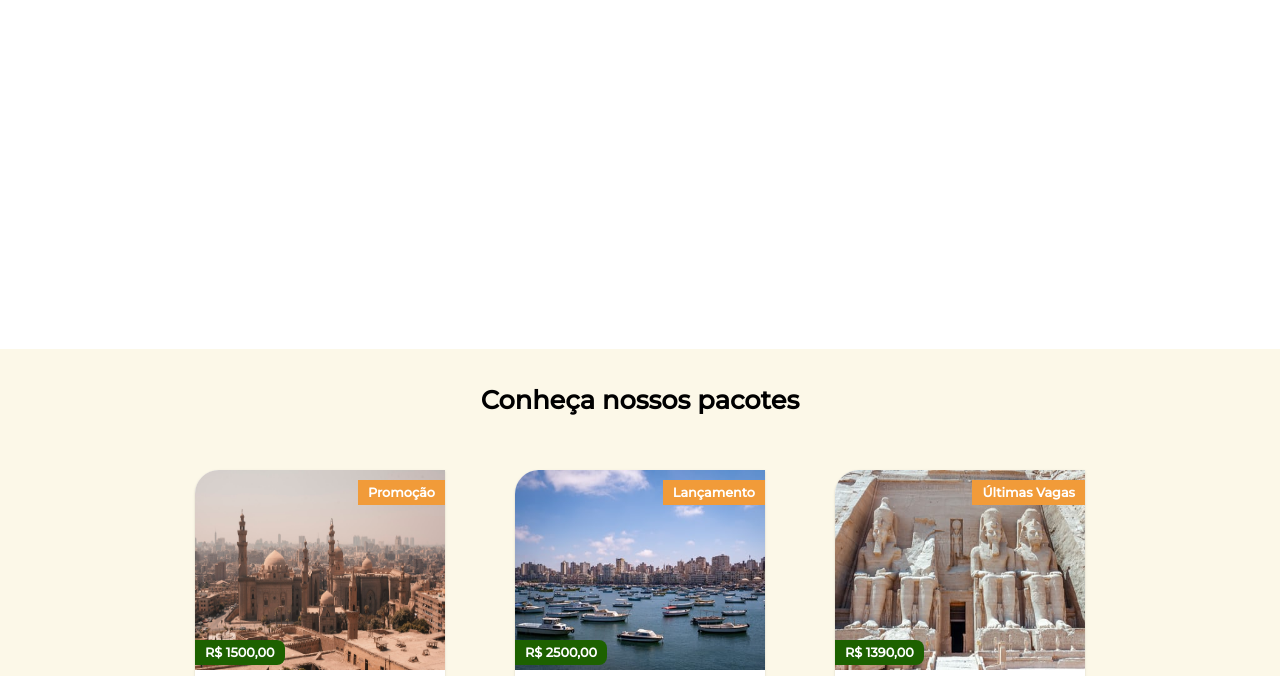
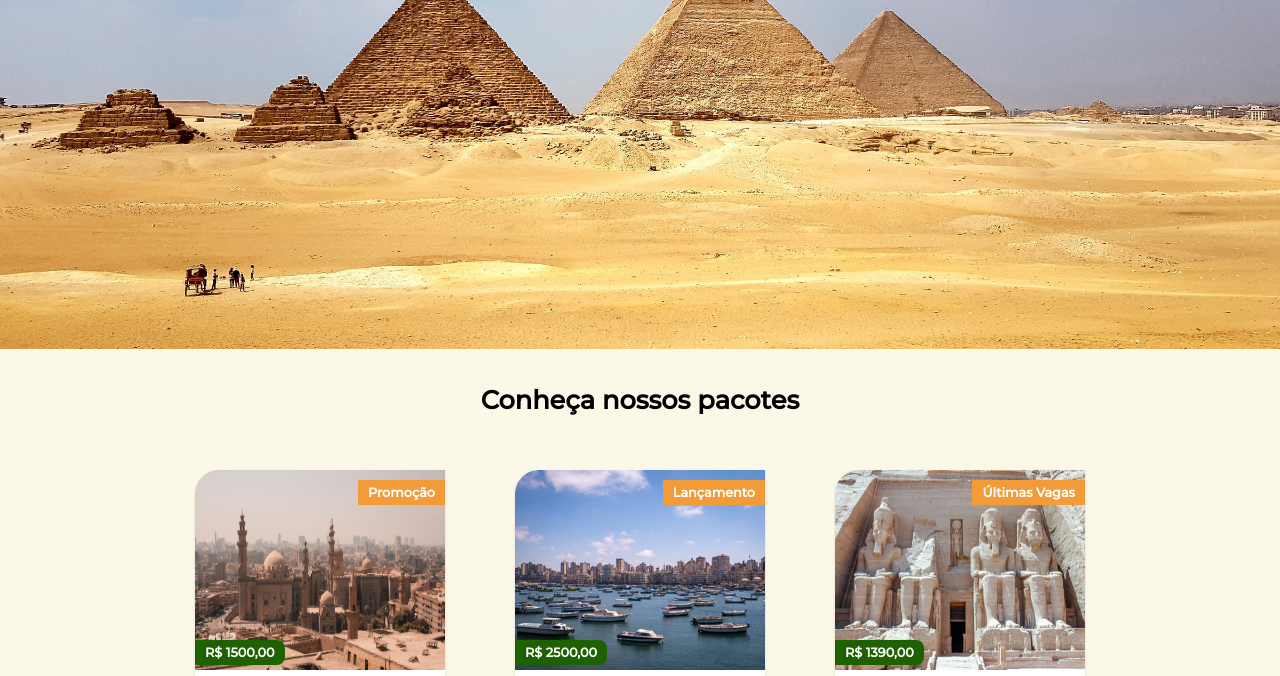
Before and after one commit to Ray4835/Viagem, a plain HTML site: page index.html in a window 1280 px wide. Shown: the part 301-977 px from the top of the page. Drawn offline with nearby package versions, Linux system fonts and the light colour scheme; files whose address does not match are found by name.

Commit message:
Update style.css

```diff
--- a/style.css
+++ b/style.css
@@ -14,7 +14,7 @@ body {
 
 header {
   height: calc(100vh - 150px);
-  background: url("assets/img/header.jpg") no-repeat center/cover;
+  background: url("header.jpg") no-repeat center/cover;
   max-width: 100%;
 }
 
@@ -273,17 +273,12 @@ button:hover {
 .contato iframe {
   margin: 0 auto;
 }
-
-/* Responsividade */
-
-/* Landscape TABLETS and down */
 @media (max-width: 1139px) {
   .contato .contato-card {
     margin: 20px auto;
   }
 }
 
-/* Landscape phones and down */
 
 @media (max-width: 480px) {
   body {
```
